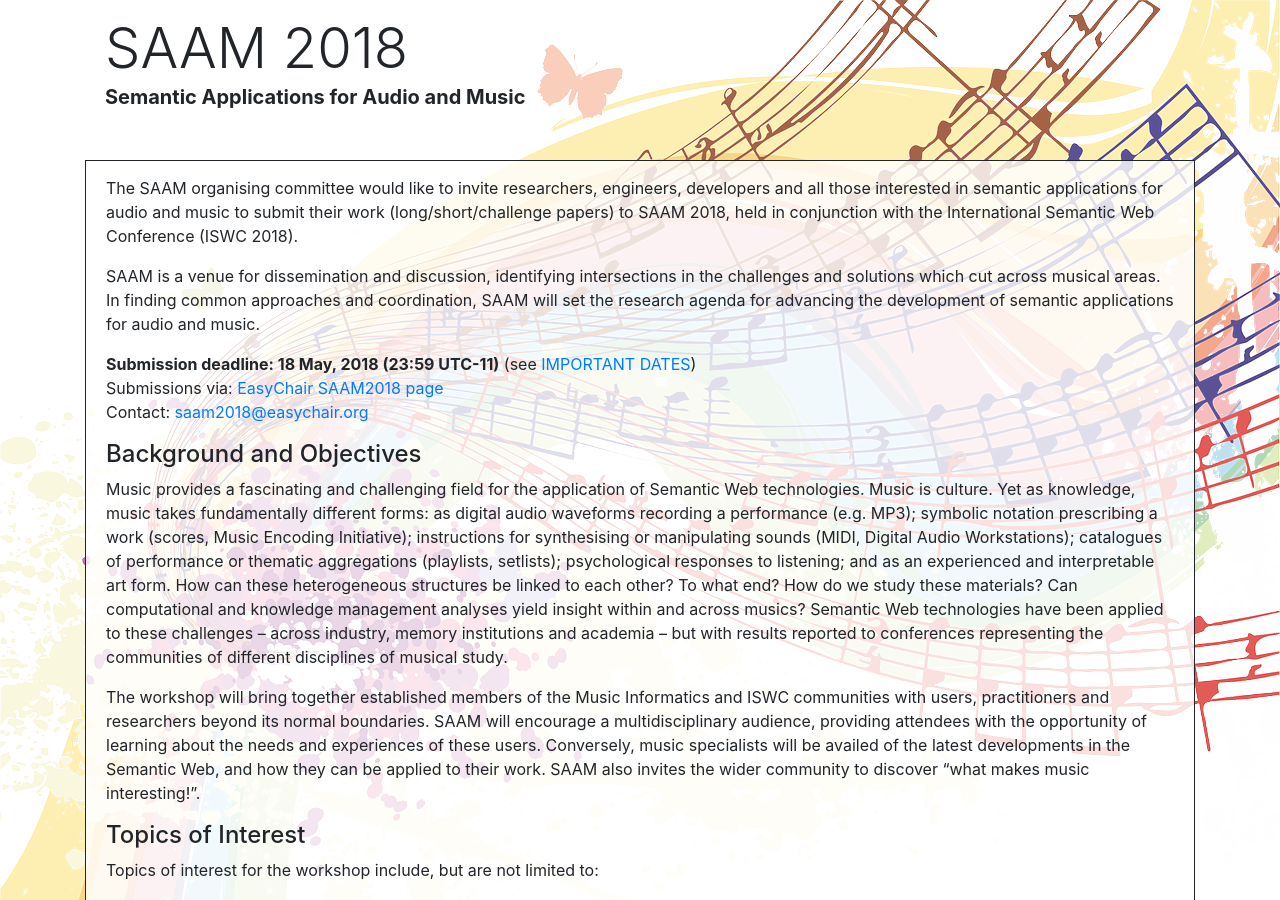
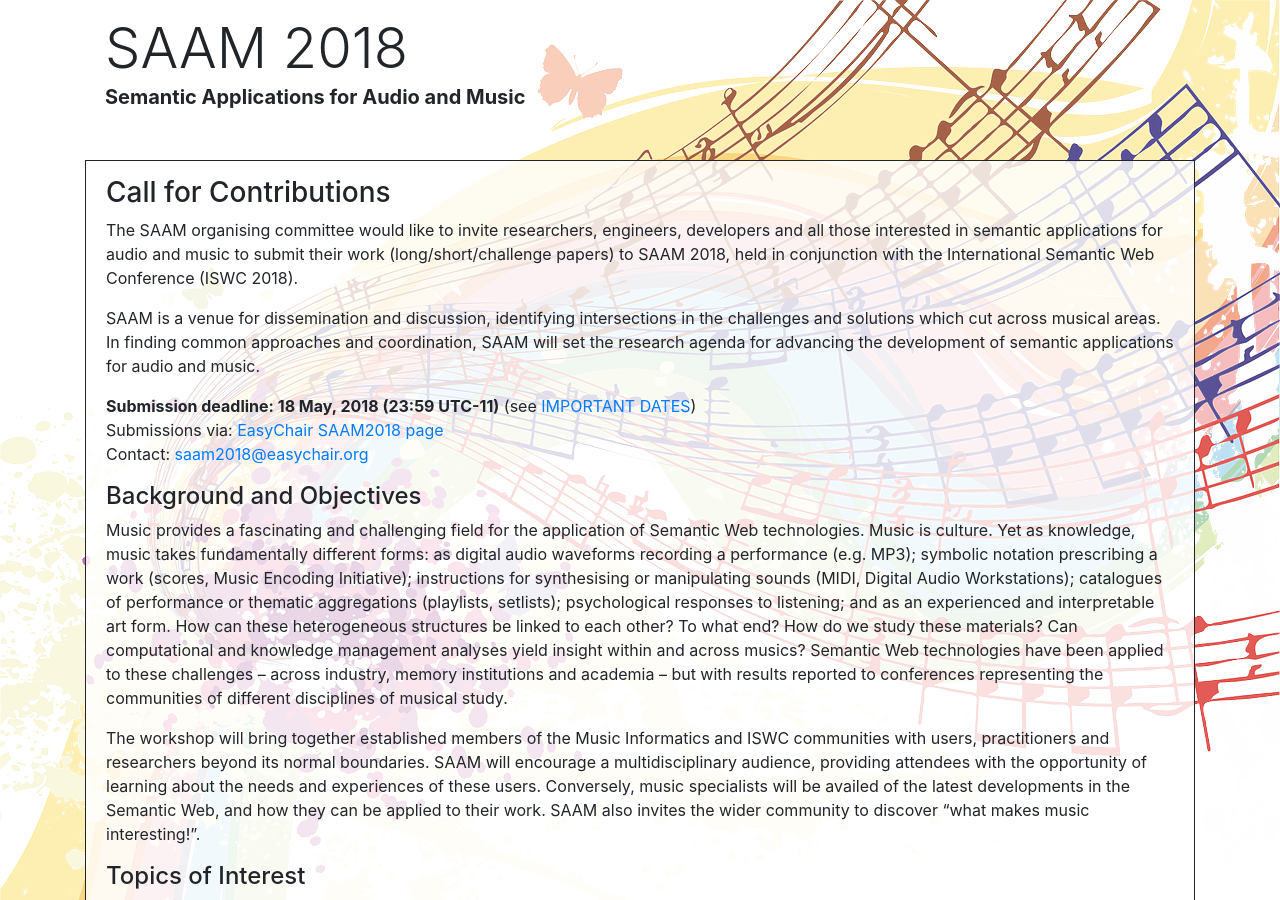
Before and after one commit to AudioCommons/SAAM2018-Website, a Jekyll site: the page built from call.md, in a window 1280 px wide and 900 px high. Built offline with Jekyll 4.4.1, drawn with Linux system fonts in a browser that asks for light colours; nearby versions of some CDN libraries.

Commit message:
Add CfC title

```diff
--- a/call.md
+++ b/call.md
@@ -2,6 +2,8 @@
 layout: default
 title: Call for Contributions
 ---
+
+### Call for Contributions
 
 The SAAM organising committee would like to invite researchers, engineers, developers and all those interested in semantic applications for audio and music to submit their work (long/short/challenge papers) to SAAM 2018, held in conjunction with the International Semantic Web Conference (ISWC 2018).
 
```
